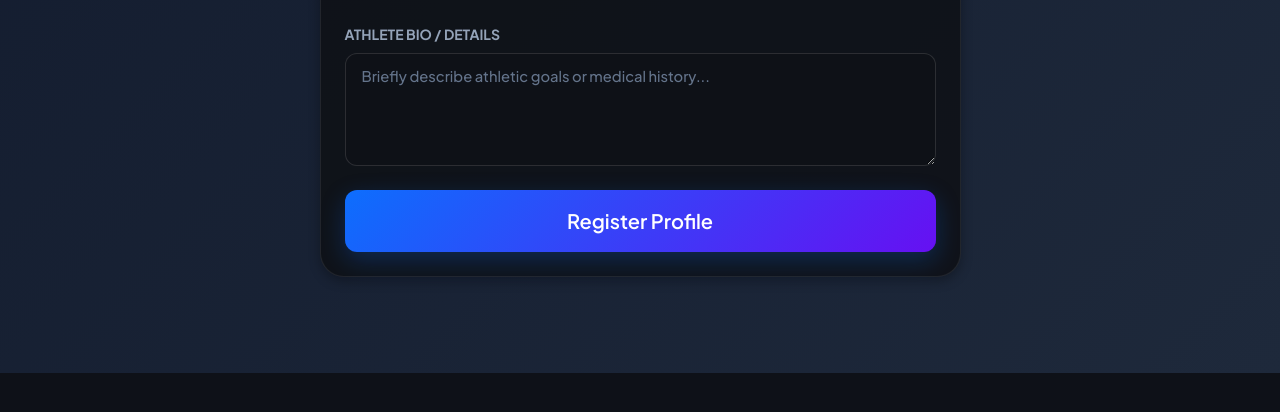
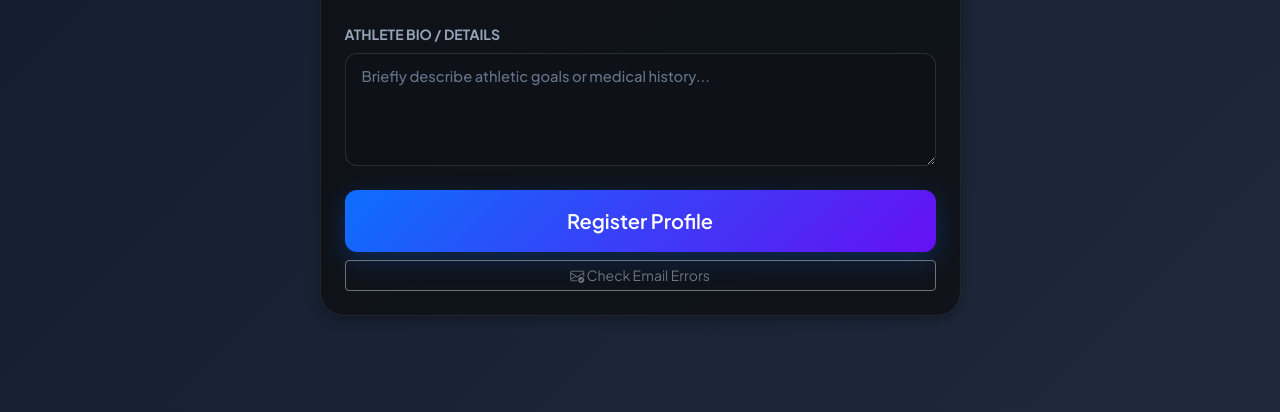
Before and after one commit to Natanigetnet/project-103--2-, a Django app: page /register/ in a window 1280 px wide. Shown: the part 1061-1473 px from the top of the page. Before the commit the page ends 1434 px from the top, so only its background shows below. Run offline with Django 5.2, Linux system fonts and the light colour scheme; the visitor is signed in with stand-in values (Sample User, id 1); data that the repository does not hold is empty; parts of the project's set-up code (start-up, migrations or seed data) failed here and were passed over.

Commit message:
Add debug email button to registration page

```diff
--- a/project 103/blog/news/templates/register.html
+++ b/project 103/blog/news/templates/register.html
@@ -143,6 +143,9 @@ document.getElementById('imageInput').addEventListener('change', function(e) {
                                 <button type="submit" class="btn btn-glow btn-lg w-100 py-3">
                                     Register Profile
                                 </button>
+                                <a href="{% url 'debug_email_url' %}" class="btn btn-outline-secondary btn-sm w-100 mt-2">
+                                    <i class="bi bi-envelope-check"></i> Check Email Errors
+                                </a>
                             </div>
                         </div>
                     </form>
```
